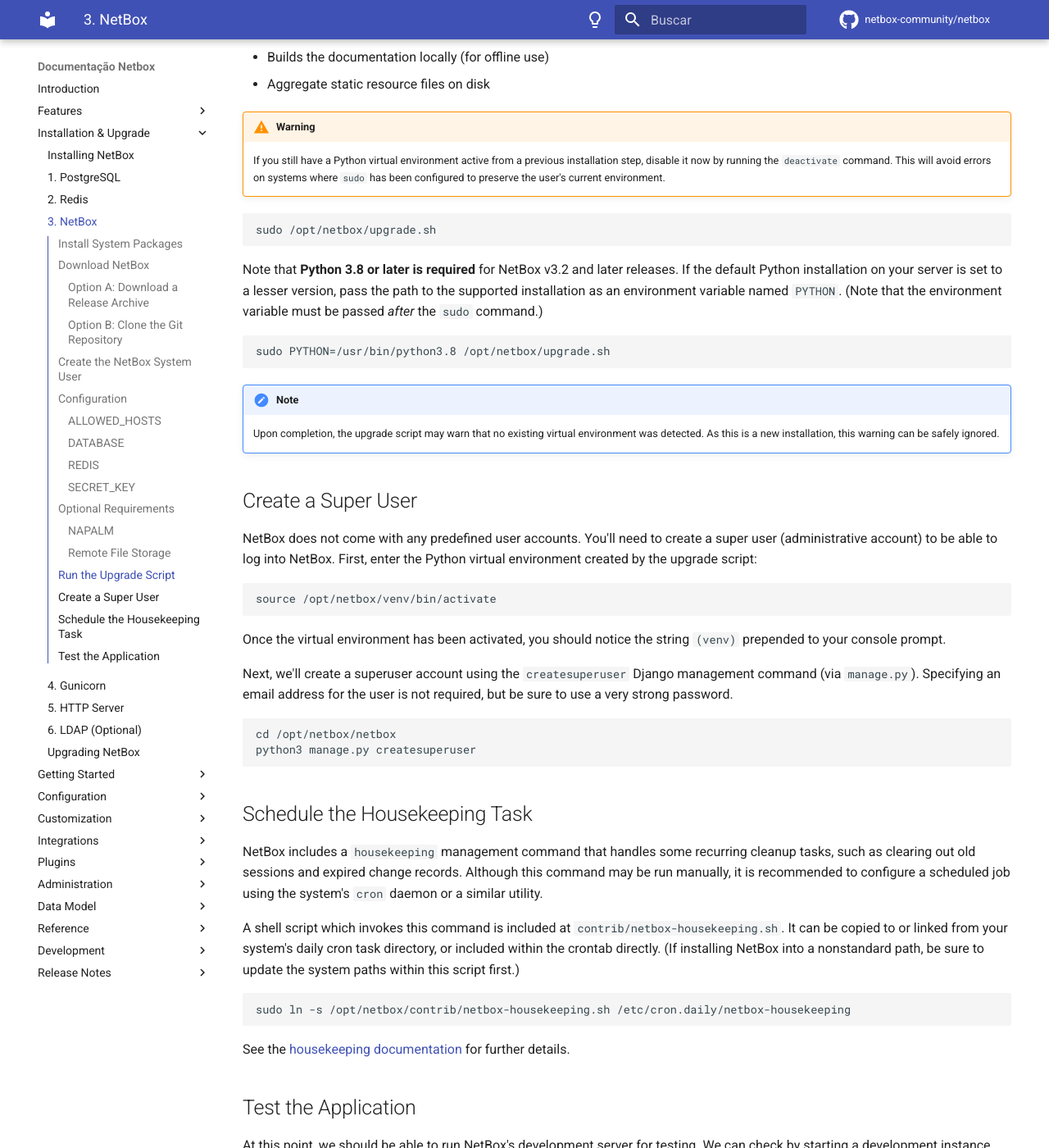
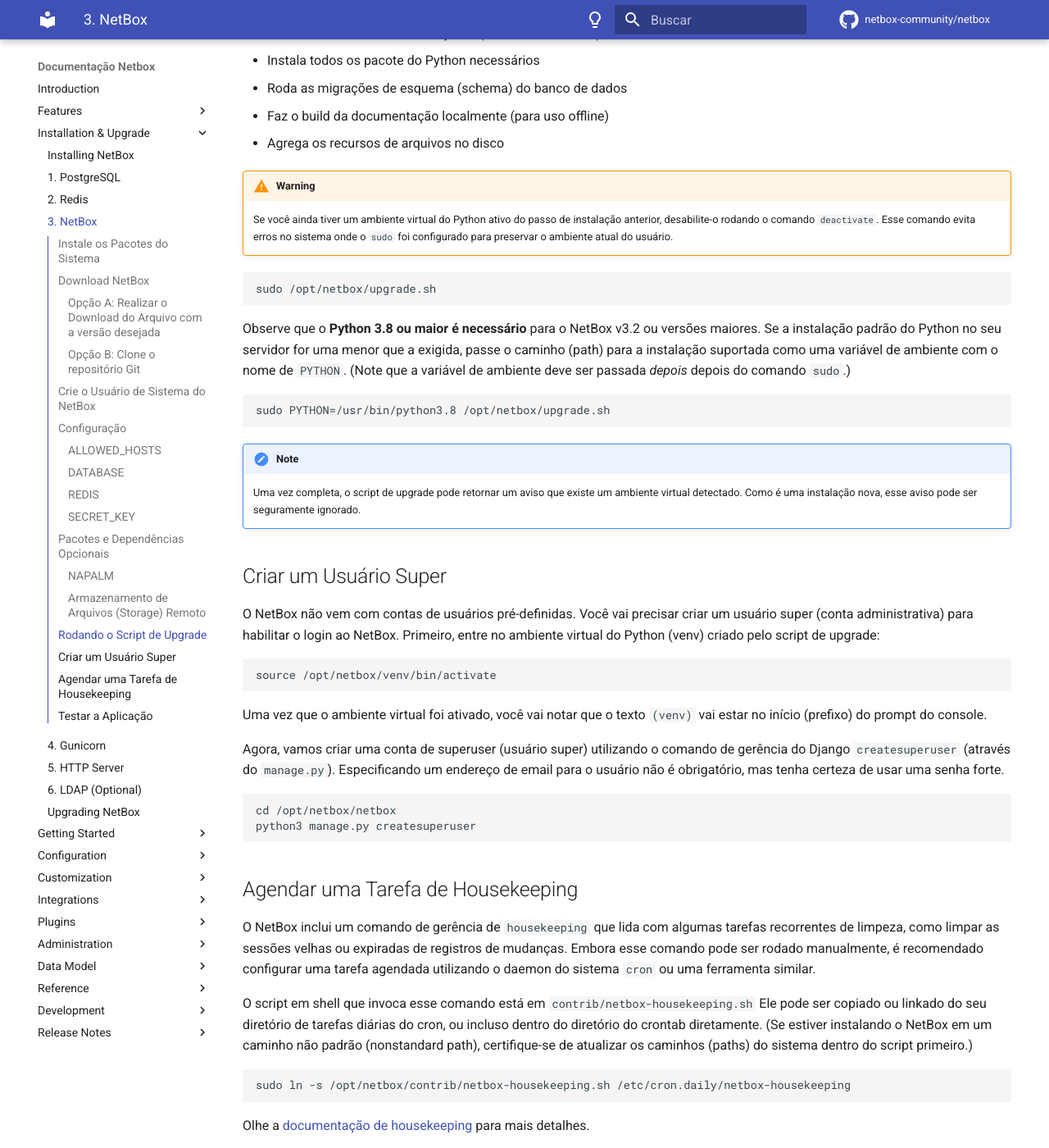
Before and after one commit to netdevopsbr/docs.netbox.dev.br, an MkDocs documentation site: the page built from docs/installation/3-netbox.md, in a window 1280 px wide and 1400 px high, scrolled down 5256 px. Shown: the whole window at 82% size. Built offline with MkDocs 1.6.1 and Material for MkDocs 9.7.7, drawn with Linux system fonts in a browser that asks for light colours; nearby versions of some CDN libraries; comment, search, counter and statistics services are not loaded; some of the changed text lies outside the part shown.

Commit message:
add 'installation.3-netbox.md' page translated

````diff
--- a/docs/installation/3-netbox.md
+++ b/docs/installation/3-netbox.md
@@ -1,17 +1,12 @@
 # Instalação do NetBox
 
-!!! info
+## Instale os Pacotes do Sistema
 
-    **English (en):** This page was not translated yet!
-    **Portuguese (pt-br):** Essa página não foi traduzida ainda!
-This section of the documentation discusses installing and configuring the NetBox application itself.
+Comece instalando todos os pacotes do sistema exigidos pelo NetBox e suas dependências.
 
-## Install System Packages
+!!! warning "Python 3.8 ou maior é necessário!"
 
-Begin by installing all system packages required by NetBox and its dependencies.
-
-!!! warning "Python 3.8 or later required"
-    NetBox requires Python 3.8, 3.9, 3.10 or 3.11.
+    NetBox requer a versão 3.8, 3.9, 3.10 ou 3.11 do Python.
 
 === "Ubuntu"
 
@@ -25,7 +20,7 @@
     sudo yum install -y gcc libxml2-devel libxslt-devel libffi-devel libpq-devel openssl-devel redhat-rpm-config
     ```
 
-Before continuing, check that your installed Python version is at least 3.8:
+Antes de continuar, verifique que você instalou uma versão do Python ao menos na v3.8:
 
 ```no-highlight
 python3 -V
@@ -33,11 +28,11 @@
 
 ## Download NetBox
 
-This documentation provides two options for installing NetBox: from a downloadable archive, or from the git repository. Installing from a package (option A below) requires manually fetching and extracting the archive for every future update, whereas installation via git (option B) allows for seamless upgrades by re-pulling the `master` branch.
+Essa documentação forn+ece duas opções de instalação do NetBox: pelo download de um arquivo ou de um repositório git. Instalar pelo pacote (opção A abaixo) requer um fetching (sincronização) manual e download do arquivo para todos os updates e atualizações, enquanto que a opção de instalação pelo git (opção B) permite um upgrade ininterrupto ao simplesmente dar um pull (fazer o download) novamente do ramo (branch) `master`.
 
-### Option A: Download a Release Archive
+### Opção A: Realizar o Download do Arquivo com a versão desejada
 
-Download the [latest stable release](https://github.com/netbox-community/netbox/releases) from GitHub as a tarball or ZIP archive and extract it to your desired path. In this example, we'll use `/opt/netbox` as the NetBox root.
+Faça o download dá [última versão estável](https://github.com/netbox-community/netbox/releases) do GitHub como um arquivo tarball ou ZIP e extraia-o para o caminho (local) desejado. Nesse exemplo, nós vamos usar o `/opt/netbox` como root do NetBox.
 
 ```no-highlight
 sudo wget https://github.com/netbox-community/netbox/archive/refs/tags/vX.Y.Z.tar.gz
@@ -45,19 +40,20 @@
 sudo ln -s /opt/netbox-X.Y.Z/ /opt/netbox
 ```
 
-!!! note
-    It is recommended to install NetBox in a directory named for its version number. For example, NetBox v3.0.0 would be installed into `/opt/netbox-3.0.0`, and a symlink from `/opt/netbox/` would point to this location. (You can verify this configuration with the command `ls -l /opt | grep netbox`.) This allows for future releases to be installed in parallel without interrupting the current installation. When changing to the new release, only the symlink needs to be updated.
+!!! note Observação
 
-### Option B: Clone the Git Repository
+    É recomendado instalr o NetBox em um diretório nomeado com seu número de versão. Por exemplo, NetBox v3.0.0 seria instalado em `/opt/netbox-3.0.0`, e um link simbólico (symlink) de `/opt/netbox` apontaria para essa localização. (Você pode verificar essa configuração com o comando `ls -l /opt | grep netbox`.) Isso permite que versões futuras possam ser instaladas em paralelo sem interromper a instalação atual. Ao mudar para uma versão nova, apenas atualize o link simbólico.
 
-Create the base directory for the NetBox installation. For this guide, we'll use `/opt/netbox`.
+### Opção B: Clone o repositório Git
+
+Criar um diretório base para a instalação do NetBox. Para esse guia, nós iremos utilizar `/opt/netbox`.
 
 ```no-highlight
 sudo mkdir -p /opt/netbox/
 cd /opt/netbox/
 ```
 
-If `git` is not already installed, install it:
+Se o `git` não estiver instalado, instale-o:
 
 === "Ubuntu"
 
@@ -71,16 +67,16 @@
     sudo yum install -y git
     ```
 
-Next, clone the **master** branch of the NetBox GitHub repository into the current directory. (This branch always holds the current stable release.)
+Agora, clone o ramo (branch) **master** do repositório do NetBox no GitHub para o diretório atual. (Essa branch sempre terá a versão estável atual.)
 
 ```no-highlight
 sudo git clone -b master --depth 1 https://github.com/netbox-community/netbox.git .
 ```
 
-!!! note
-    The `git clone` command above utilizes a "shallow clone" to retrieve only the most recent commit. If you need to download the entire history, omit the `--depth 1` argument.
+!!! note Observação
+    O comando `git clone` acima utiliza um "shadow clone" para obter somente o commit mais recente. Se você precisa fazer o downlaod do histórico inteiro, omita o argumento `--depth 1`.
 
-The `git clone` command should generate output similar to the following:
+O comando `git clone` deve gerar uma saída (output) similar conforme a seguinte:
 
 ```
 Cloning into '.'...
@@ -92,12 +88,12 @@
 Resolving deltas: 100% (148/148), done.
 ```
 
-!!! note
-    Installation via git also allows you to easily try out different versions of NetBox. To check out a [specific NetBox release](https://github.com/netbox-community/netbox/releases), use the `git checkout` command with the desired release tag. For example, `git checkout v3.0.8`.
+!!! note Observação
+    Instalação através do git também permite que você facilmente tente diferentes versões do NetBox. Para verificar [uma versão específica do NetBox](https://github.com/netbox-community/netbox/releases), utilize o comando `git checkout` com a tag de versão desejada. Por exemplo, `git checkout v3.0.8`.
 
-## Create the NetBox System User
+## Crie o Usuário de Sistema do NetBox
 
-Create a system user account named `netbox`. We'll configure the WSGI and HTTP services to run under this account. We'll also assign this user ownership of the media directory. This ensures that NetBox will be able to save uploaded files.
+Crie a conta do usuário do sistema nomeado de `netbox`. Nós iremos configurar os serviços WSGI e HTTP para rodar em cima desta conta. Nós vamos associar o usuário para ser dono do diretório media. Isso garante que o NetBox irá poder salvar os arquivos que foram feito upload ao NetBox.
 
 === "Ubuntu"
 
@@ -114,9 +110,9 @@
     sudo chown --recursive netbox /opt/netbox/netbox/media/
     ```
 
-## Configuration
+## Configuração
 
-Move into the NetBox configuration directory and make a copy of `configuration_example.py` named `configuration.py`. This file will hold all of your local configuration parameters.
+Mova o diretório de configuração do NetBox e faça uma cópia de `configuration_example.py` para `configuration.py`. Esse arquivo irá conter todos os parâmetros de configuração da sua instância local do NetBox.
 
 ```no-highlight
 cd /opt/netbox/netbox/netbox/
@@ -132,13 +128,14 @@
 
 ### ALLOWED_HOSTS
 
-This is a list of the valid hostnames and IP addresses by which this server can be reached. You must specify at least one name or IP address. (Note that this does not restrict the locations from which NetBox may be accessed: It is merely for [HTTP host header validation](https://docs.djangoproject.com/en/3.0/topics/security/#host-headers-virtual-hosting).)
+
+É uma lista dos hostnames válidos e endereço IP que o servidor pode ser alcançado. Você deve especificar ao menos um ou mais nomes ou endereços IP. (Observe que isso não restringe os locais que o NetBox pode ser acessado: é meramente [utilizado para a validação de host no cabeçalho do HTTP](https://docs.djangoproject.com/en/3.0/topics/security/#host-headers-virtual-hosting))
 
 ```python
 ALLOWED_HOSTS = ['netbox.example.com', '192.0.2.123']
 ```
 
-If you are not yet sure what the domain name and/or IP address of the NetBox installation will be, you can set this to a wildcard (asterisk) to allow all host values:
+Se você ainda não tem certeza do nome de domínio ou endereço IP que a instalação do NetBox irá utilizar, você pode definir um wildcard (asterisco) para permitir todos os valores de host:
 
 ```python
 ALLOWED_HOSTS = ['*']
@@ -146,7 +143,8 @@
 
 ### DATABASE
 
-This parameter holds the database configuration details. You must define the username and password used when you configured PostgreSQL. If the service is running on a remote host, update the `HOST` and `PORT` parameters accordingly. See the [configuration documentation](../configuration/required-parameters.md#database) for more detail on individual parameters.
+Esse parâmetro armazena os detalhes de configuração do banco de dados. Você deve definir o usuário e senha utilizados quando você configurou o PostgreSQL. Se o serviço está rodando em um host remoto, atualize os parâmetros `HOST` e `PORT` para estarem de acordo. Veja a [documentação da configuração](../configuration/required-parameters.md#database) para ter mais detalhes de parâmetros individuais.
+
 
 ```python
 DATABASE = {
@@ -161,24 +159,24 @@
 
 ### REDIS
 
-Redis is a in-memory key-value store used by NetBox for caching and background task queuing. Redis typically requires minimal configuration; the values below should suffice for most installations. See the [configuration documentation](../configuration/required-parameters.md#redis) for more detail on individual parameters.
+O Rediz armazena valores no formato chave-valor dentro da memória (e somente nela) e é utilizado pelo NetBox para caching e tasks de background enfileiradas. Redis tipicamente requer configurações mínimas; os valores abaixo são suficientes para a maioria das instalações. Acesse [a documentação da configuração](../configuration/required-parameters.md#redis) para mais detalhes sobre parâmetros individuais.
 
-Note that NetBox requires the specification of two separate Redis databases: `tasks` and `caching`. These may both be provided by the same Redis service, however each should have a unique numeric database ID.
+Observe que o NetBox exige uma especificação de dois bancos de dados separados do Redis: `tasks` e `caching`. Esses são ambos fornecidos pelo mesmo serviço de Redis, no entanto cada um deve ter um único ID número do banco de dados.
 
 ```python
 REDIS = {
     'tasks': {
-        'HOST': 'localhost',      # Redis server
-        'PORT': 6379,             # Redis port
-        'PASSWORD': '',           # Redis password (optional)
+        'HOST': 'localhost',      # Servidor Redis
+        'PORT': 6379,             # Porta do Redis
+        'PASSWORD': '',           # Senha do Redis (opcional)
         'DATABASE': 0,            # Database ID
-        'SSL': False,             # Use SSL (optional)
+        'SSL': False,             # Usar SSL (opcional)
     },
     'caching': {
         'HOST': 'localhost',
         'PORT': 6379,
         'PASSWORD': '',
-        'DATABASE': 1,            # Unique ID for second database
+        'DATABASE': 1,            # ID único para o segundo banco de dados
         'SSL': False,
     }
 }
@@ -188,104 +186,112 @@
 
 This parameter must be assigned a randomly-generated key employed as a salt for hashing and related cryptographic functions. (Note, however, that it is _never_ directly used in the encryption of secret data.) This key must be unique to this installation and is recommended to be at least 50 characters long. It should not be shared outside the local system.
 
-A simple Python script named `generate_secret_key.py` is provided in the parent directory to assist in generating a suitable key:
+Esse parâmetro deve ser associado com uma chave (key) randômicamente gerada e é utilizada como um salt para hashing e funções de criptografia relacionados. (Note, no entanto, que isso _nunca_ deve ser utilizada na encriptação de dados secretos.) Essa chave deve ser única para a instalação e é recomendado que tenha ao menos 50 caracteres. Não deve ser compartilhada fora do sistema local.
+
+Um simples script em Python com o nome de `generate_secret_key.py` é fornecido no diretório pai para auxiliar na geração desta key:
 
 ```no-highlight
 python3 ../generate_secret_key.py
 ```
 
 !!! warning "SECRET_KEY values must match"
-    In the case of a highly available installation with multiple web servers, `SECRET_KEY` must be identical among all servers in order to maintain a persistent user session state.
 
-When you have finished modifying the configuration, remember to save the file.
+    No caso de uma instalação com alta disponibilidade com diferentes servidores web, `SECRET_KEY` deve ser idêntico entre os servidores para manter uma persistência de estado da sessão do usuário.
 
-## Optional Requirements
+Quando você terminar de modificar a configuração, lembre de salvar o arquivo.
 
-All Python packages required by NetBox are listed in `requirements.txt` and will be installed automatically. NetBox also supports some optional packages. If desired, these packages must be listed in `local_requirements.txt` within the NetBox root directory.
+## Pacotes e Dependências Opcionais
+
+Todos os pacotes Python exigidos pelo NetBox estão listados em `requirements.txt` e serão instalados automaticamente. NetBox também suporta pacotes opcionais. Se desejar, esses pacotes devem ser listados em `local_requirements.txt` dentro do diretório root do NetBox.
 
 ### NAPALM
 
-Integration with the [NAPALM automation](../integrations/napalm.md) library allows NetBox to fetch live data from devices and return it to a requester via its REST API. The `NAPALM_USERNAME` and `NAPALM_PASSWORD` configuration parameters define the credentials to be used when connecting to a device.
+A integração com a [biblioteca de automação via NAPALM](../integrations/napalm.md) permite que o NetBox obtenha dados de produção e atuais dos dispositivos e retorne para o requisitor através de API REST. A configuração dos parâmetros `NAPALM_USERNAME` e `NAPALM_PASSWORD` definem as credenciais para serem utilizadas ao se conectar com o dispositivo.
 
 ```no-highlight
 sudo sh -c "echo 'napalm' >> /opt/netbox/local_requirements.txt"
 ```
 
-### Remote File Storage
+### Armazenamento de Arquivos (Storage) Remoto
 
-By default, NetBox will use the local filesystem to store uploaded files. To use a remote filesystem, install the [`django-storages`](https://django-storages.readthedocs.io/en/stable/) library and configure your [desired storage backend](../configuration/system.md#storage_backend) in `configuration.py`.
+Por padrão, o NetBox irá utilizar o sistema de arquivos local para realizar o upload de arquivos. Para utilizar um sistema de arquivos remoto, instale a biblioteca [`django-storages`](https://django-storages.readthedocs.io/en/stable/) e configure seu [backend de armazenamento desejado](../configuration/system.md#storage_backend) dentro de `configuration.py`.
+
 
 ```no-highlight
 sudo sh -c "echo 'django-storages' >> /opt/netbox/local_requirements.txt"
 ```
 
-## Run the Upgrade Script
+## Rodando o Script de Upgrade
 
-Once NetBox has been configured, we're ready to proceed with the actual installation. We'll run the packaged upgrade script (`upgrade.sh`) to perform the following actions:
+Uma vez que o NetBox foi configurado, estamos prontos para prosseguir com a instalação em si. Nós iremos rodar o script de upgrade (`upgrade.sh`) para realizar as seguintes ações:
 
-* Create a Python virtual environment
-* Installs all required Python packages
-* Run database schema migrations
-* Builds the documentation locally (for offline use)
-* Aggregate static resource files on disk
+* Criar um ambiente virtual do Python (virtual environment)
+* Instala todos os pacote do Python necessários
+* Roda as migrações de esquema (schema) do banco de dados
+* Faz o build da documentação localmente (para uso offline)
+* Agrega os recursos de arquivos no disco
 
 !!! warning
-    If you still have a Python virtual environment active from a previous installation step, disable it now by running the `deactivate` command. This will avoid errors on systems where `sudo` has been configured to preserve the user's current environment.
+
+     Se você ainda tiver um ambiente virtual do Python ativo do passo de instalação anterior, desabilite-o rodando o comando `deactivate`. Esse comando evita erros no sistema onde o `sudo` foi configurado para preservar o ambiente atual do usuário.
 
 ```no-highlight
 sudo /opt/netbox/upgrade.sh
 ```
 
-Note that **Python 3.8 or later is required** for NetBox v3.2 and later releases. If the default Python installation on your server is set to a lesser version,  pass the path to the supported installation as an environment variable named `PYTHON`. (Note that the environment variable must be passed _after_ the `sudo` command.)
+Observe que o **Python 3.8 ou maior é necessário** para o NetBox v3.2 ou versões maiores. Se a instalação padrão do Python no seu servidor for uma menor que a exigida, passe o caminho (path) para a instalação suportada como uma variável de ambiente com o nome de `PYTHON`. (Note que a variável de ambiente deve ser passada _depois_ depois do comando `sudo`.)
 
 ```no-highlight
 sudo PYTHON=/usr/bin/python3.8 /opt/netbox/upgrade.sh
 ```
 
-!!! note
-    Upon completion, the upgrade script may warn that no existing virtual environment was detected. As this is a new installation, this warning can be safely ignored.
+!!! note Observação
 
-## Create a Super User
+    Uma vez completa, o script de upgrade pode retornar um aviso que existe um ambiente virtual detectado. Como é uma instalação nova, esse aviso pode ser seguramente ignorado.
 
-NetBox does not come with any predefined user accounts. You'll need to create a super user (administrative account) to be able to log into NetBox. First, enter the Python virtual environment created by the upgrade script:
+## Criar um Usuário Super
+
+O NetBox não vem com contas de usuários pré-definidas. Você vai precisar criar um usuário super (conta administrativa) para habilitar o login ao NetBox. Primeiro, entre no ambiente virtual do Python (venv) criado pelo script de upgrade:
 
 ```no-highlight
 source /opt/netbox/venv/bin/activate
 ```
 
-Once the virtual environment has been activated, you should notice the string `(venv)` prepended to your console prompt.
+Uma vez que o ambiente virtual foi ativado, você vai notar que o texto `(venv)` vai estar no início (prefixo) do prompt do console.
 
-Next, we'll create a superuser account using the `createsuperuser` Django management command (via `manage.py`). Specifying an email address for the user is not required, but be sure to use a very strong password.
+Agora, vamos criar uma conta de superuser (usuário super) utilizando o comando de gerência do Django `createsuperuser` (através do `manage.py`). Especificando um endereço de email para o usuário não é obrigatório, mas tenha certeza de usar uma senha forte.
 
 ```no-highlight
 cd /opt/netbox/netbox
 python3 manage.py createsuperuser
 ```
 
-## Schedule the Housekeeping Task
+## Agendar uma Tarefa de Housekeeping
 
-NetBox includes a `housekeeping` management command that handles some recurring cleanup tasks, such as clearing out old sessions and expired change records. Although this command may be run manually, it is recommended to configure a scheduled job using the system's `cron` daemon or a similar utility.
+O NetBox inclui um comando de gerência de `housekeeping` que lida com algumas tarefas recorrentes de limpeza, como limpar as sessões velhas ou expiradas de registros de mudanças. Embora esse comando pode ser rodado manualmente, é recomendado configurar uma tarefa agendada utilizando o daemon do sistema `cron` ou uma ferramenta similar.
 
-A shell script which invokes this command is included at `contrib/netbox-housekeeping.sh`. It can be copied to or linked from your system's daily cron task directory, or included within the crontab directly. (If installing NetBox into a nonstandard path, be sure to update the system paths within this script first.)
+O script em shell que invoca esse comando está em `contrib/netbox-housekeeping.sh` Ele pode ser copiado ou linkado do seu diretório de tarefas diárias do cron, ou incluso dentro do diretório do crontab diretamente. (Se estiver instalando o NetBox em um caminho não padrão (nonstandard path), certifique-se de atualizar os caminhos (paths) do sistema dentro do script primeiro.)
 
 ```shell
 sudo ln -s /opt/netbox/contrib/netbox-housekeeping.sh /etc/cron.daily/netbox-housekeeping
 ```
 
-See the [housekeeping documentation](../administration/housekeeping.md) for further details.
+Olhe a [documentação de housekeeping](../administration/housekeeping.md) para mais detalhes.
 
-## Test the Application
+## Testar a Aplicação
 
 At this point, we should be able to run NetBox's development server for testing. We can check by starting a development instance locally.
 
-!!! tip
-    Check that the Python virtual environment is still active before attempting to run the server.
+Neste ponto, nós deveríamos ser capazes de rodar o servidor de desenvolvimento para testes. Nós podemos verificar ao iniciar a instância de desenvolvimento localmente.
+!!! tip Dica
+
+    Verifique que o ambiente virtual do Python ainda está ativo antes de tentar rodar o servidor.
 
 ```no-highlight
 python3 manage.py runserver 0.0.0.0:8000 --insecure
 ```
 
-If successful, you should see output similar to the following:
+Se houver sucesso, você deve ter uma saída (output) similar ao:
 
 ```no-highlight
 Watching for file changes with StatReloader
@@ -300,17 +306,22 @@
 
 Next, connect to the name or IP of the server (as defined in `ALLOWED_HOSTS`) on port 8000; for example, <http://127.0.0.1:8000/>. You should be greeted with the NetBox home page. Try logging in using the username and password specified when creating a superuser.
 
-!!! note
-    By default RHEL based distros will likely block your testing attempts with firewalld. The development server port can be opened with `firewall-cmd` (add `--permanent` if you want the rule to survive server restarts):
+Agora, conecte-se ao nome ou endereço IP do servidor (como foi definido em `ALLOWED_HOSTS`) na porta 8000; por exemplo <http://127.0.0.1:8000>. Você deve ser recebido com uma mensagem de boas-vindas da página inicial do NetBox. Tente logar com o usuário e senha especificados ao criar o usuário super (superuser).
+
+!!! note Observação
+
+    Por padrão, distribuições baseadas no RHEL vão provavelmente bloquear suas tentativas de teste com o **firewalld**. A porta de desenvolvimento do servidor pode ser aberta com `firewall-cmd` (adicione `--permanent` se você quiser que a regra se mantenha após o servidor ser reiniciado)
 
     ```no-highlight
     firewall-cmd --zone=public --add-port=8000/tcp
     ```
 
-!!! danger "Not for production use"
-    The development server is for development and testing purposes only. It is neither performant nor secure enough for production use. **Do not use it in production.**
+!!! danger Não utilize em produção!
 
-!!! warning
-    If the test service does not run, or you cannot reach the NetBox home page, something has gone wrong. Do not proceed with the rest of this guide until the installation has been corrected.
+    O servidor de desenvolvimento deve ser utilizando somente para desenvolvimento e testes. Não é nem perfomático ou seguro suficiente para ser utilizado em produção. **Não utilize-o em produção!**
 
-Type `Ctrl+c` to stop the development server.
+!!! warning Aviso
+
+    Se o serviço de teste não funcionar, ou você não conseguiu acessar a página inicial (homepage) do NetBox, alguma coisa deu errado. Não siga com o resto guia até que a instalação tenha sido corrigida.
+
+Escreva `Ctrl+C` para parar com o servidor de desenvolvimento.
````
Also changed, not shown: docs/index.md (+1 -1 lines), docs/installation/1-postgresql.md (+0 -5 lines), docs/installation/2-redis.md (+0 -5 lines).
